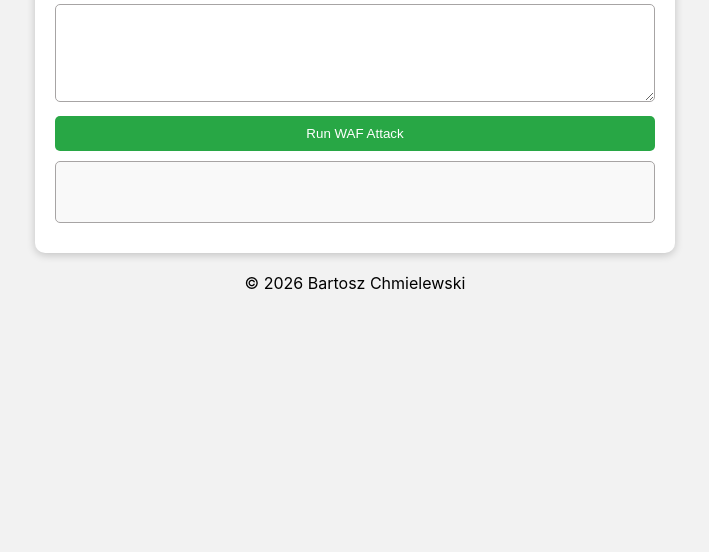
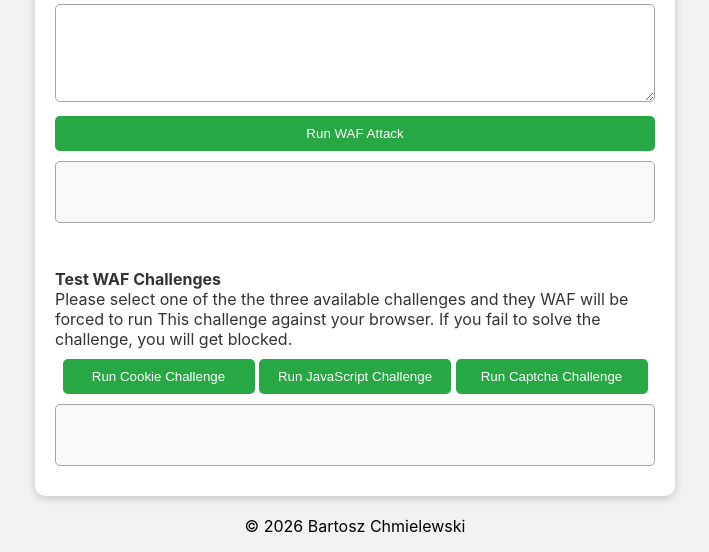
Before and after one commit to spmpl-pl/spm-web-lab, a Flask app: page /wafpanel in a window 1280 px wide. Shown: the part 1052-1604 px from the top of the page, without its empty margins (285-994 px from the left). Before the commit the page ends 1342 px from the top, so only its background shows below. Run offline with Flask 3, Linux system fonts and the light colour scheme.

Commit message:
Added Challenges

```diff
--- a/templates/wafpanel.html
+++ b/templates/wafpanel.html
@@ -53,8 +53,18 @@ content %}
 <textarea type="text" rows="5" id="WAFAttackInput" placeholder=""></textarea>
 <button id="WAFAttackButton">Run WAF Attack</button>
 <div id="WAFAttackResult" class="result"></div>
+<br />
 
-
+<p>
+  <b>Test WAF Challenges</b><br />
+  Please select one of the the three available challenges and they WAF will be forced to run This
+  challenge against your browser. If you fail to solve the challenge, you will get blocked.
+</p><center>
+<button style="width: 32%" id="RunChallengeCookieButton">Run Cookie Challenge</button>
+<button style="width: 32%" id="RunChallengeJSButton">Run JavaScript Challenge</button>
+<button style="width: 32%" id="RunChallengeCaptchaButton">Run Captcha Challenge</button>
+<div id="WAFAttackResult" class="result"></div>
+</center>
 <script>
 
 
@@ -232,6 +242,21 @@ content %}
       });
   };
 
+  document.getElementById("RunChallengeCookieButton").onclick = () => {
+    const url = new URL(window.location.href);
+    url.searchParams.set("challenge", "cookie");
+    window.location.href = url.toString();
+  };
+  document.getElementById("RunChallengeJSButton").onclick = () => {
+    const url = new URL(window.location.href);
+    url.searchParams.set("challenge", "JS");
+    window.location.href = url.toString();
+  };
+  document.getElementById("RunChallengeCaptchaButton").onclick = () => {
+    const url = new URL(window.location.href);
+    url.searchParams.set("challenge", "captcha");
+    window.location.href = url.toString();
+  };
 
 </script>
 
```
